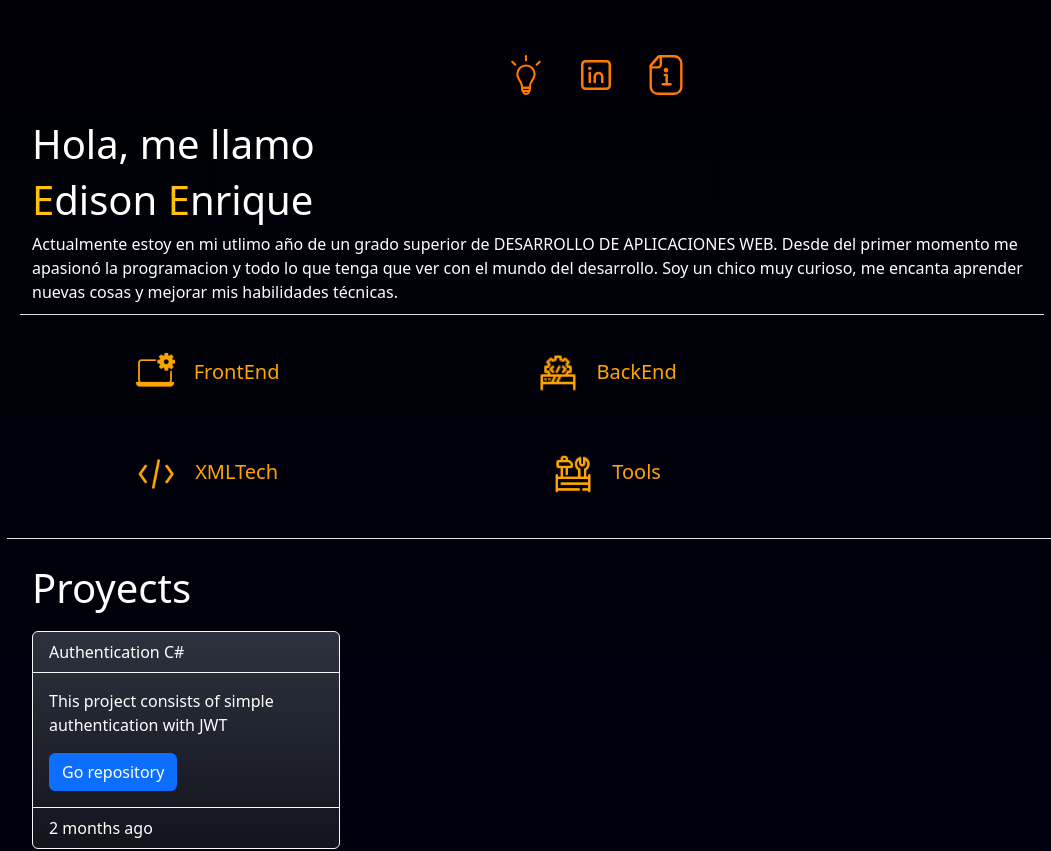
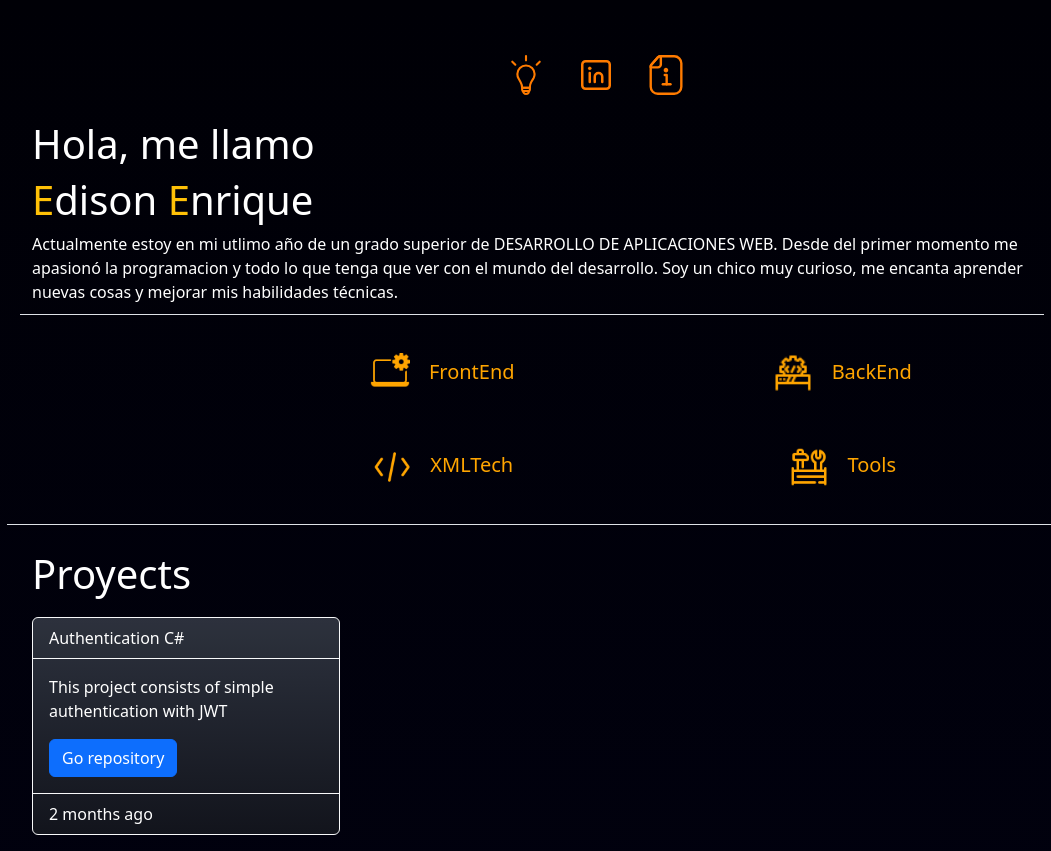
Before and after one commit to Edison-E/ProfileVue, a Vue app: page / in a window 1280 px wide. Shown: the top 851 px of the page, without its empty margins (44-1095 px from the left). Built offline with nearby package versions, Linux system fonts and the light colour scheme.

Commit message:
new style and add cursor

```diff
--- a/src/App.vue
+++ b/src/App.vue
@@ -16,6 +16,10 @@ export default {
   </div>
 </template>
 <style>
+* {
+  cursor: url('./assets/image/gam1502.cur'), auto;
+}
+
 body {
   background: linear-gradient(to bottom, rgb(0, 0, 6), rgb(1, 1, 16));
 }
--- a/src/components/skillComponent.vue
+++ b/src/components/skillComponent.vue
@@ -127,6 +127,10 @@ export default {
     margin-bottom: 10px;
 }
 
+.container-lenguaje, .container-Technologies {
+    margin-left: 20%;
+}
+
 #title-card {
     margin-left: 5%;
 }
```
Also changed, not shown: 2 other files (tests, documents, lock files or other folders).
